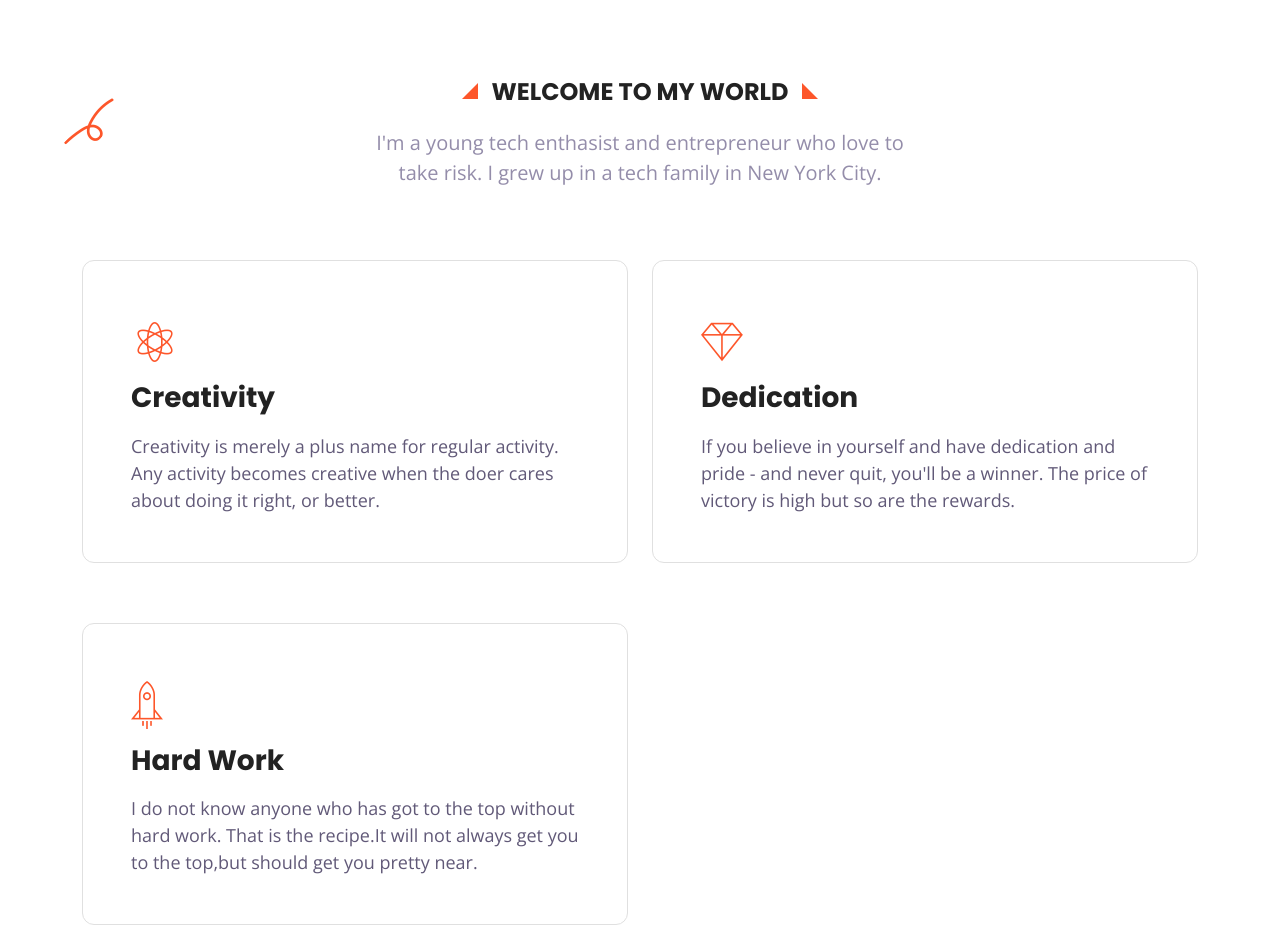
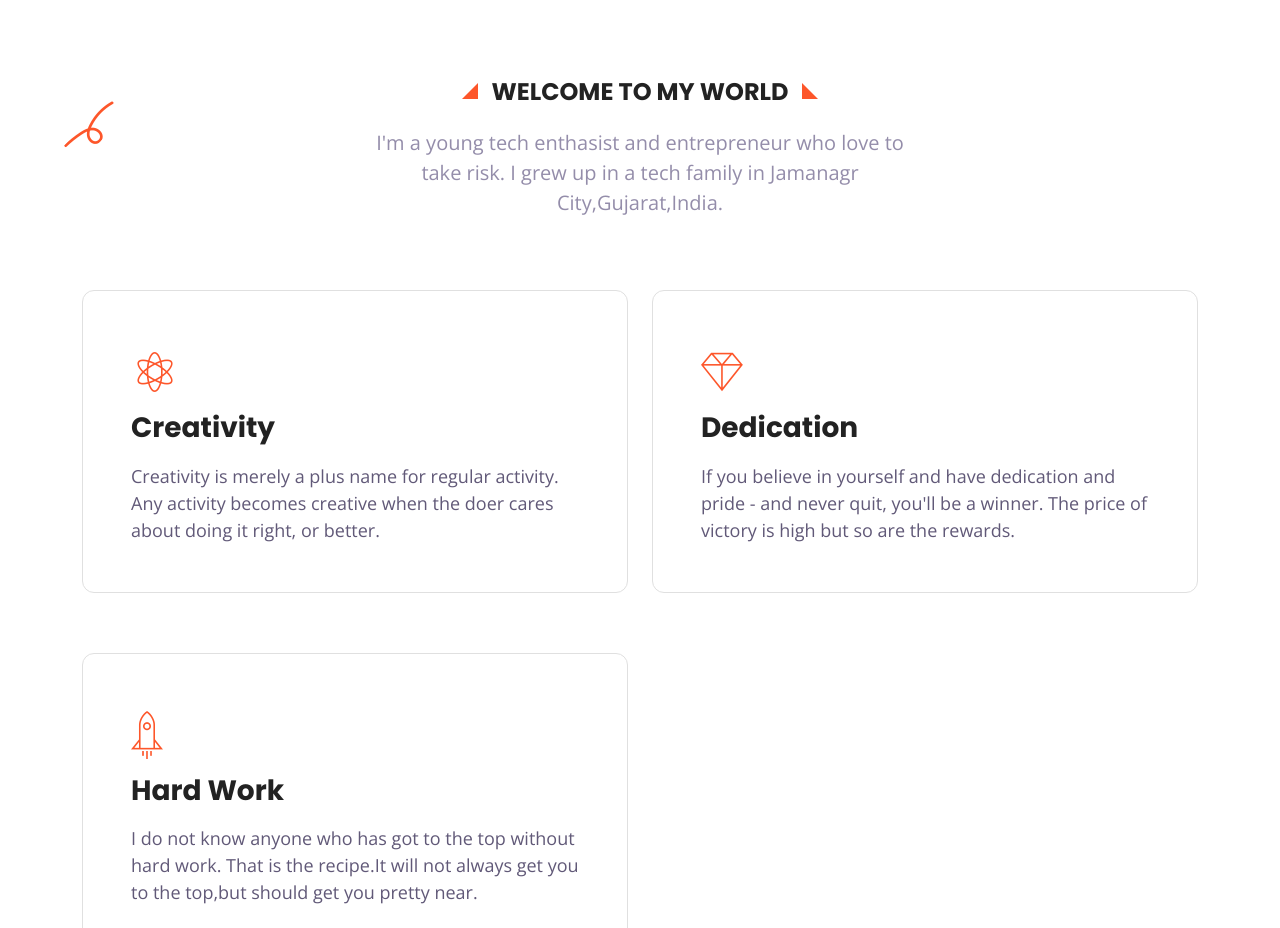
Before and after one commit to KanjariyaRahul/kanjariyarahul.github.io, a plain HTML site: page index.html in a window 1280 px wide. Shown: the part 840-1768 px from the top of the page. Drawn offline with nearby package versions, Linux system fonts and the light colour scheme.

Commit message:
Update index.html

```diff
--- a/index.html
+++ b/index.html
@@ -130,7 +130,7 @@
 			<div class="section-title">
 				<h2>Welcome to my World</h2>
 				<p class="lead">
-					I'm a young tech enthasist and entrepreneur who love to take risk. I grew up in a tech family in New York City.
+					I'm a young tech enthasist and entrepreneur who love to take risk. I grew up in a tech family in Jamanagr City,Gujarat,India.
 				</p>
 			</div><!-- .section-title -->
 			<div class="row">
```
